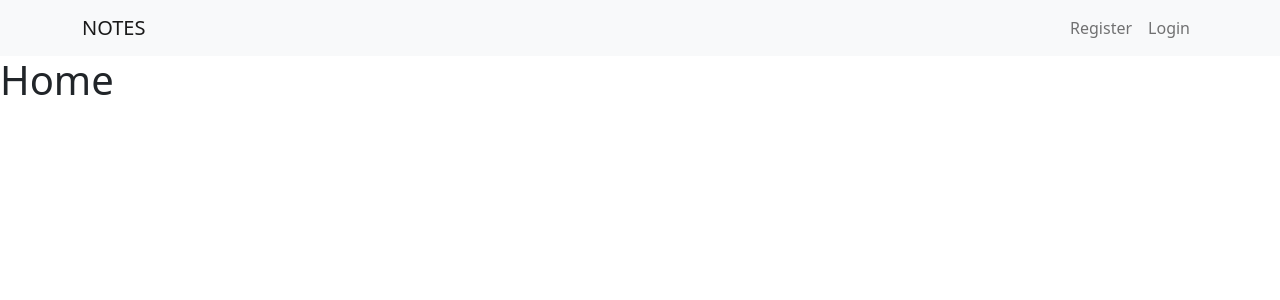
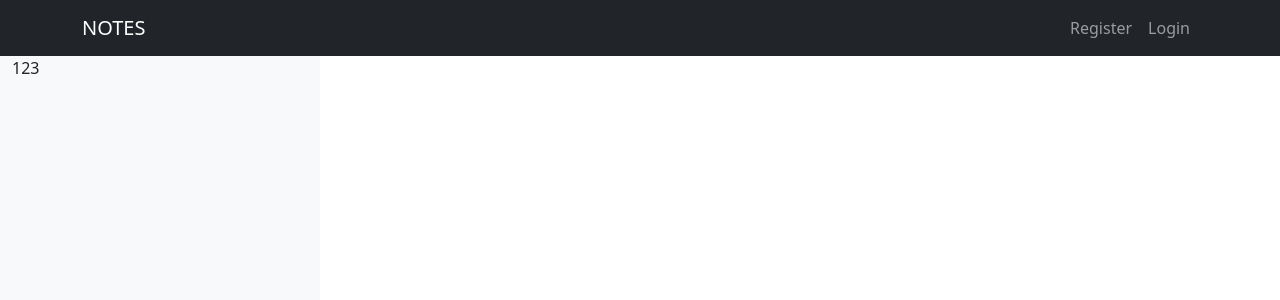
Before and after one commit to andytseng1993/Note-with-categories_Full-Stack, a React (Vite) app in the folder client/: page / in a window 1280 px wide. Shown: the top 300 px of the page. Built offline with nearby package versions, Linux system fonts and the light colour scheme.

Commit message:
Build root, navBar and sideBar

```diff
--- a/client/src/App.tsx
+++ b/client/src/App.tsx
@@ -13,8 +13,7 @@ import HomePage from "./pages/HomePage";
 function App() {
   const router = createBrowserRouter(
     createRoutesFromElements(
-      <Route path="/">
-        <Route index element={<HomePage />}></Route>
+      <Route path="/" element={<HomePage />}>
         <Route path="/new" element={<h1>New??!</h1>} />
         <Route path="/:id">
           <Route index element={<h1>Show note</h1>} />
--- a/client/src/components/AppNavbar.tsx
+++ b/client/src/components/AppNavbar.tsx
@@ -6,7 +6,7 @@ import { PropsWithChildren } from 'react'
 const AppNavbar = ({ children }: PropsWithChildren) => {
     return (
         <>
-            <Navbar expand="md" bg="light">
+            <Navbar expand="md" bg="dark" variant="dark">
                 <Container>
                     <Navbar.Brand href="/">NOTES</Navbar.Brand>
                     <Navbar.Toggle aria-controls="basic-navbar-nav" />
--- /dev/null
+++ b/client/src/index.css
@@ -0,0 +1,18 @@
+#root {
+    display: flex;
+    height: 100vh;
+    width: 100vw;
+    flex-direction: column;
+}
+#home {
+    display: flex;
+    flex-direction: row;
+    flex-grow: 4
+}
+#sidebar {
+
+    background-color: #f7f7f7;
+    border-right: solid 1px #e3e3e3;
+    display: flex;
+    flex-direction: column;
+}
--- a/client/src/main.tsx
+++ b/client/src/main.tsx
@@ -1,6 +1,7 @@
 import React from 'react'
 import ReactDOM from 'react-dom/client'
 import App from './App'
+import "./index.css"
 
 ReactDOM.createRoot(document.getElementById('root') as HTMLElement).render(
   <React.StrictMode>
--- a/client/src/pages/HomePage.tsx
+++ b/client/src/pages/HomePage.tsx
@@ -1,5 +1,18 @@
+import { Outlet } from "react-router"
+import Offcanvas from 'react-bootstrap/Offcanvas'
+import Container from "react-bootstrap/esm/Container"
+import Row from 'react-bootstrap/Row'
+import Col from 'react-bootstrap/Col'
+
 const HomePage = () => {
-    return <h1>Home</h1>
+    return (
+        <Container fluid={true} className='d-flex flex-row flex-grow-1' >
+            <Row className="d-flex flex-grow-1">
+                <Col xs={3} lg={3} xxl={2} className='bg-light'>123</Col>
+                <Col><Outlet /></Col>
+            </Row>
+        </Container>
+    )
 }
 
 export default HomePage
```
